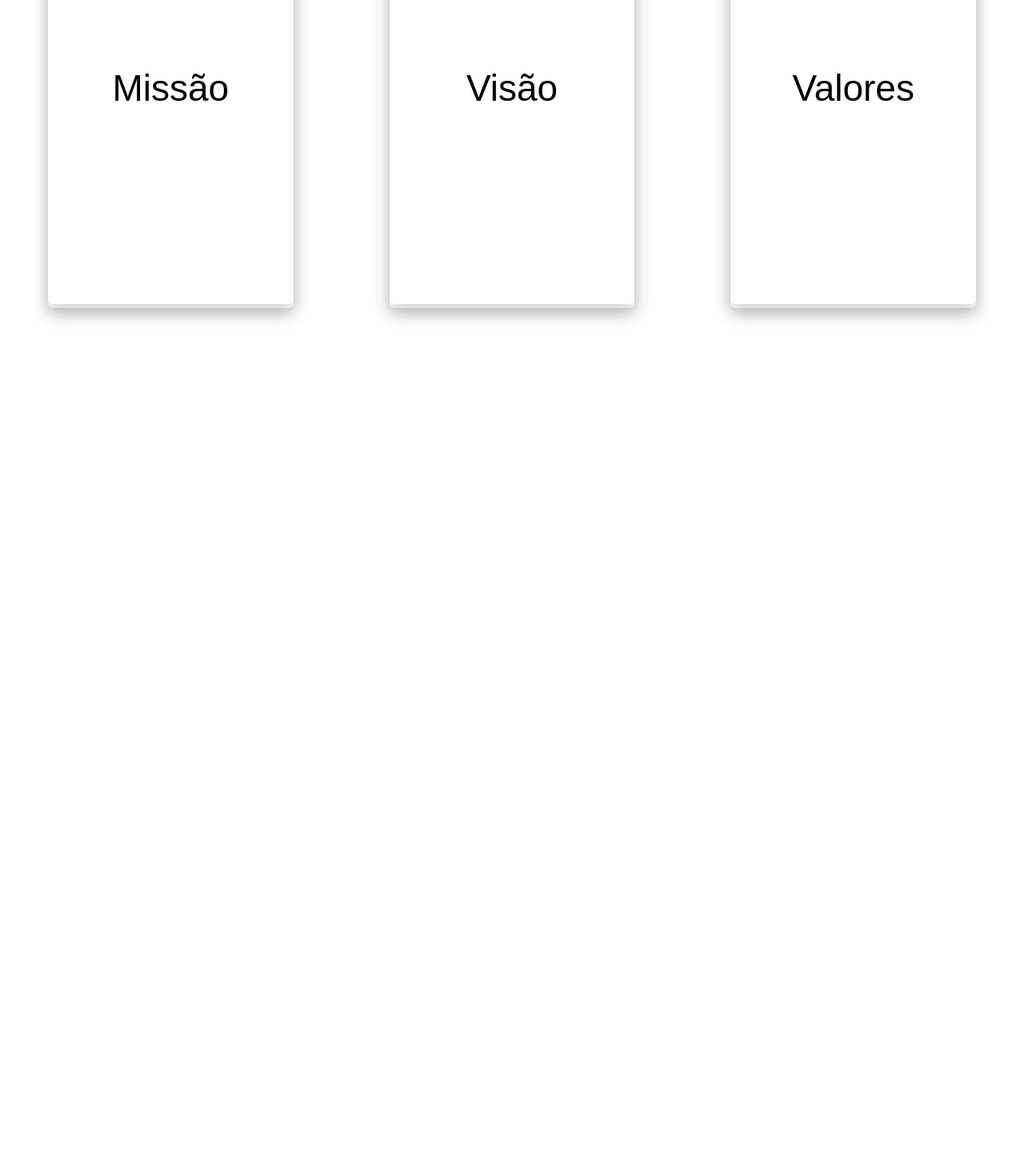
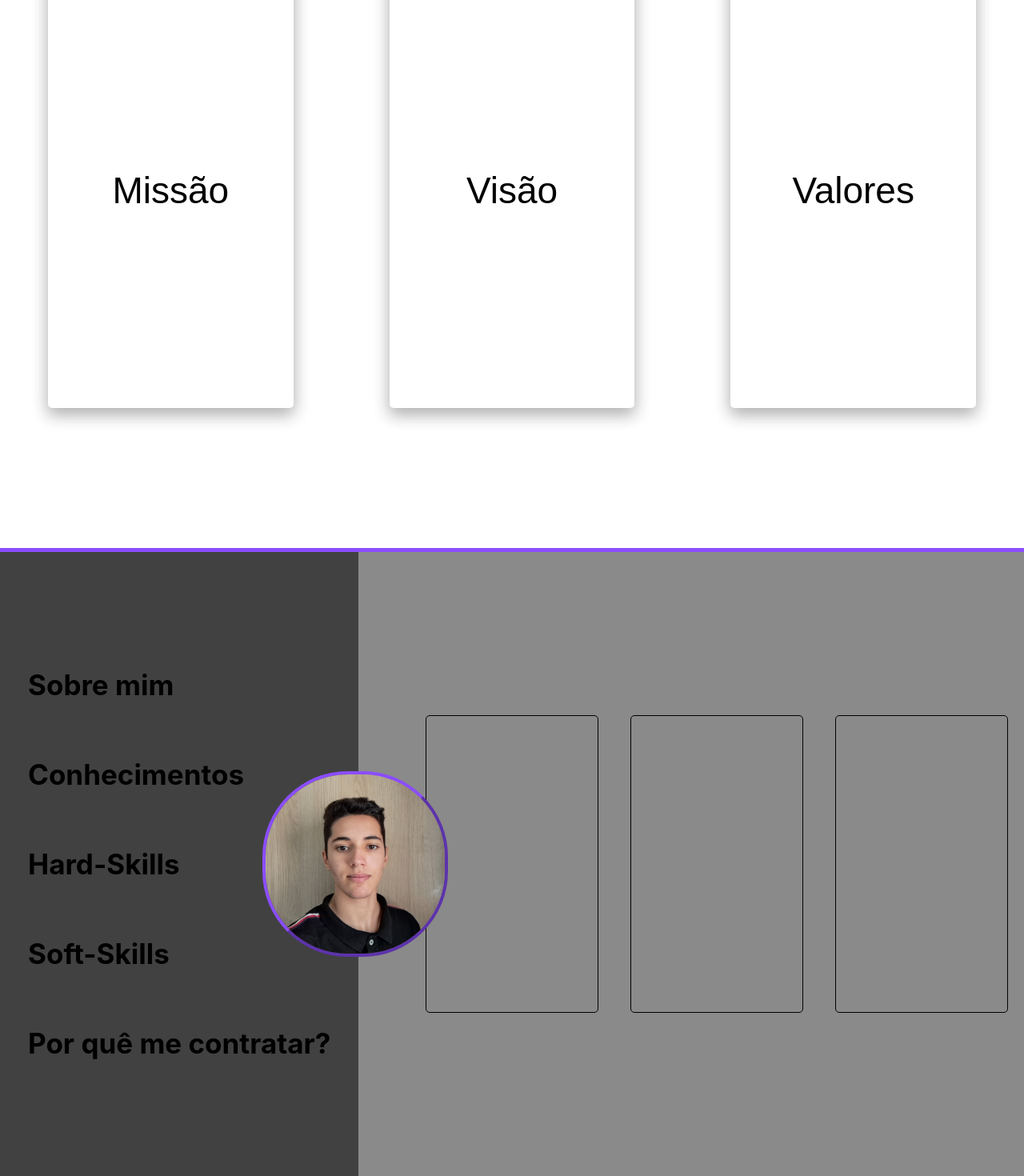
Before and after one commit to Vinicius-Braz17/Portifolio, a React (Create React App) app: page / in a window 1280 px wide. Shown: the part 1178-2648 px from the top of the page at 80% size. Before the commit the page ends 1683 px from the top, so only its background shows below. Built offline with nearby package versions, Linux system fonts and the light colour scheme.

Commit message:
organizacao de pastas, criacao de parte 3 da tela de inicio

```diff
--- a/src/App.js
+++ b/src/App.js
@@ -1,8 +1,9 @@
 import Navegacao from './Pages/Navegacao';
 import './App.css';
-import InicioHome from './Pages/InicioHome';
+import InicioHome from './Pages/Home/InicioHome';
 import React, { useState } from 'react';
-import Pag2Home from './Pages/Pag2Home';
+import Pag2Home from './Pages/Home/Pag2Home';
+import Pag3Home from './Pages/Home/Pag3Home';
 
 function App() {
 
@@ -18,6 +19,7 @@ function App() {
    {/* <Apresentacao /> */}
    <InicioHome lang={language}/>
    <Pag2Home lang={language}/>
+   <Pag3Home lang={language} />
   </>
   );
 }
--- a/src/Pages/InicioHome.module.css
+++ b/src/Pages/Home/InicioHome.module.css
@@ -4,7 +4,7 @@
     margin: 0;
     height: 100vh;
     border: 1px solid black;
-    background: url('../images/inicioHome.jpg');
+    background: url('./images/inicioHome.jpg');
     background-size: 100vw, 100vh;
     position: relative;
     overflow: hidden;
--- a/src/Pages/Pag2Home.js
+++ b/src/Pages/Home/Pag2Home.js
@@ -4,10 +4,8 @@ import s from "./Pag2Home.module.css"
 export default function Pag2Home({lang}) {
     return (
         <section className={s.sessaoMVV}>
-            {/* <h1>Missão, visão e valores</h1>
+            <h1>Missão, visão e valores</h1>
             <br></br>
-            <br></br>
-            <br></br> */}
             <div className={s.div_cards}>
                 {/*Carta de missões frente e trás*/}
                 <div className={s.div_missao}>
@@ -38,7 +36,7 @@ export default function Pag2Home({lang}) {
                         {/*Verso*/}
                         <article className={s.versoCard} style={{
                             borderTop: '5px solid rgb(71, 78, 255)'
-                        }}>{lang === 'pt' ? (<p>Ser um gestor de uma grande equipe, passando os meus conhecimentos para todos os meus colaboradore</p>) : (<p>Being a leader of a great team, passing my knoleges to all of my colaborators</p>)}</article>
+                        }}>{lang === 'pt' ? (<p>Ser um gestor de uma grande equipe, passando os meus conhecimentos para todos os meus colaboradores</p>) : (<p>Being a leader of a great team, passing my knoleges to all of my colaborators</p>)}</article>
 
                     </div>
                 </div>
--- a/src/Pages/Pag2Home.module.css
+++ b/src/Pages/Home/Pag2Home.module.css
@@ -1,6 +1,6 @@
 .sessaoMVV {
     width: 100%;
-    height: 800px;
+    height: 980px;
     border-top: 5px solid rgb(139, 77, 255);
     background-color: rgb(255, 255, 255);
 }
@@ -17,7 +17,7 @@
     justify-content: center;
     align-items: center;
     position: relative;
-    top: 50%;
+    top: 33%;
     transform: translate(0, -50%);
 }
 
@@ -59,6 +59,8 @@
     height: 100%;
     box-shadow: 0px 8px 20px 0px rgba(50, 50, 50, 0.22);
     transition: all 0.4s;
+    padding: 15px;
+    box-sizing: border-box;
 }
 
 @media screen and (max-width: 500px) {
@@ -84,6 +86,8 @@
     transform: rotateY(-180deg);
     width: 100%;
     height: 100%;
+    border-radius: 5px;
+    box-shadow: 0px 8px 20px 0px rgba(50, 50, 50, 0.22);
 }
 
 .div_cards .card p {
--- /dev/null
+++ b/src/Pages/Home/Pag3Home.js
@@ -0,0 +1,30 @@
+import s from "./Pag3Home.module.css"
+import FOTO from './images/FOTO.jpg'
+
+export default function Pag3Home({ lang }) {
+    return (
+        <section className={s.introducao}>
+            <script src="https://kit.fontawesome.com/a076d05399.js" crossorigin="anonymous"></script>
+
+            <div className={s.painel_esquerda}>
+                <img alt='Foto profissional do Vinícius' className={s.foto_profissional} src={FOTO} />
+                <h1 className={s.botoes_introducao}>Sobre mim</h1>
+                <h1 className={s.botoes_introducao}>Conhecimentos</h1>
+                <h1 className={s.botoes_introducao}>Hard-Skills</h1>
+                <h1 className={s.botoes_introducao}>Soft-Skills</h1>
+                <h1 className={s.botoes_introducao}>Por quê me contratar?</h1>
+            </div>
+            <div className={s.painel_direita}>
+                <article className={s.cardzin}>
+
+                </article>
+                <article className={s.cardzin}>
+
+                </article>
+                <article className={s.cardzin}>
+
+                </article>
+            </div>
+        </section>
+    )
+}
--- /dev/null
+++ b/src/Pages/Home/Pag3Home.module.css
@@ -0,0 +1,68 @@
+.introducao {
+    position: relative;
+    display: flex;
+    border-top: 5px solid rgb(139, 77, 255);
+    height: 780px;
+    width: 100%;
+    background-color: aquamarine;
+
+}
+
+.painel_esquerda .foto_profissional {
+    position: absolute;
+    top: 50%;
+    right: -25%;
+    transform: translateY(-50%);
+    width: 50%;
+    height: auto;
+    border: 2px lightblue;
+    z-index: 1;
+    border-radius: 46%;
+    border: 4px outset rgb(139, 77, 255)
+}
+
+.painel_esquerda {
+    position: relative;
+    display: flex;
+    flex-direction: column;
+    justify-content: center;
+    height: 100%;
+    width: 35%;
+    background-color: rgb(65, 65, 65);
+    vertical-align: middle;
+}
+
+.painel_esquerda .botoes_introducao {
+    margin: 35px 0 35px 35px;
+    font-size: 35px;
+    transition: all 0.3s;
+    cursor: pointer;
+    width: fit-content;
+}
+
+.painel_esquerda .botoes_introducao:hover {
+    transform: translateX(10px);
+    color: white;
+    text-decoration: underline 3px rgb(139, 77, 255);
+}
+
+.painel_direita {
+    display: flex;
+    justify-content: center;
+    align-items: center;
+    padding-left: 5%;
+    height: 100%;
+    width: 65%;
+    background-color: rgb(138, 138, 138);
+    box-sizing: border-box;
+}
+
+.cardzin {
+    border: 1px solid black;
+    margin: 20px;
+    border-radius: 5px;
+    width: 230px;
+    height: 340px;
+    transition: all 0.4s;
+    padding: 15px;
+}
--- a/src/index.css
+++ b/src/index.css
@@ -5,7 +5,6 @@ body {
     sans-serif;
   -webkit-font-smoothing: antialiased;
   -moz-osx-font-smoothing: grayscale;
-  background-image: linear-gradient(to bottom, #0e005c, #0057ed);
 }
 
 code {
```
Also changed, not shown: src/Pages/Home/InicioHome.js (renamed from src/Pages/InicioHome.js), src/Pages/Home/images/FOTO.jpg (added), src/Pages/Home/images/inicioHome.jpg (renamed from src/images/inicioHome.jpg).
